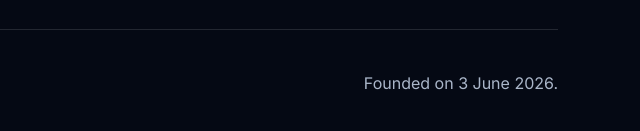
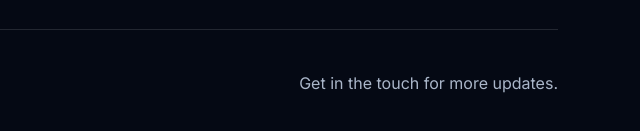
Before and after one commit to bizay047/himstack, a website: page pages/contact.html in a window 1280 px wide. Shown: the part 2926-3057 px from the top of the page, 640-1280 px from the left. Drawn offline with nearby package versions, Linux system fonts and the light colour scheme.

Commit message:
Update contact page with new footer and links
add contact link to the contact pages

```diff
--- a/pages/contact.html
+++ b/pages/contact.html
@@ -19,7 +19,7 @@
     <section class="section"><div class="container"><div class="section-title center" data-aos="fade-up"><span class="eyebrow">Location</span><h2>Find us on the map.</h2><p>Use the embedded map as a placeholder until the official office listing is finalized.</p></div><iframe class="map-frame" title="Google Maps section" loading="lazy" referrerpolicy="no-referrer-when-downgrade" src="https://www.google.com/maps?q=Birgunj%2044300%2C%20Nepal&output=embed"></iframe></div></section>
     <section class="section"><div class="container"><div class="section-title center" data-aos="fade-up"><span class="eyebrow">FAQ</span><h2>Before you reach out.</h2></div><div class="roadmap"><div class="faq-item open" data-aos="fade-up"><button class="faq-question" type="button" aria-expanded="true">Can we request an ERP demo?<span>-</span></button><div class="faq-answer"><p>Yes. Share your institution type and team size, and HimStack can arrange a walkthrough through sales@himstack.com.</p></div></div><div class="faq-item" data-aos="fade-up"><button class="faq-question" type="button" aria-expanded="false">Where should we report a security issue?<span>+</span></button><div class="faq-answer"><p>Please email security@himstack.com with the affected page, steps to reproduce, and your contact details.</p></div></div><div class="faq-item" data-aos="fade-up"><button class="faq-question" type="button" aria-expanded="false">Do you build custom products?<span>+</span></button><div class="faq-answer"><p>Yes. HimStack offers custom software, web, mobile, AI/ML, cloud, and consulting services.</p></div></div></div></div></section>
   </main>
-  <footer class="footer"><div class="container"><div class="footer-grid"><div><a class="brand" href="../index.html"><span class="brand-mark"><img class="brand-logo" src="../logo/logoHimstack.png" alt="HimStack logo"></span><span>HimStack</span></a><p>AI-powered ERP and digital solutions for education.</p></div><div class="footer-links"><h4>Quick Links</h4><a href="../index.html">Home</a><a href="about.html">About Us</a><a href="team.html">Team</a></div><div class="footer-links"><h4>Products</h4><a href="products.html">AI ERP</a><a href="products.html">Analytics</a></div><div class="footer-links"><h4>Services</h4><a href="services.html">Software</a><a href="services.html">Cloud</a></div><div class="footer-links"><h4>Resources</h4><a href="solutions.html">Solutions</a><a href="careers.html">Careers</a></div><div class="footer-links"><h4>Legal</h4><a href="#">Privacy</a><a href="#">Terms</a></div></div><div class="footer-bottom"><p>Copyright 2026 HimStack. All rights reserved.</p><p>Founded on 3 June 2026.</p></div></div></footer>
+  <footer class="footer"><div class="container"><div class="footer-grid"><div><a class="brand" href="../index.html"><span class="brand-mark"><img class="brand-logo" src="../logo/logoHimstack.png" alt="HimStack logo"></span><span>HimStack</span></a><p>AI-powered ERP and digital solutions for education.</p></div><div class="footer-links"><h4>Quick Links</h4><a href="../index.html">Home</a><a href="about.html">About Us</a><a href="team.html">Team</a></div><div class="footer-links"><h4>Products</h4><a href="products.html">AI ERP</a><a href="products.html">Analytics</a></div><div class="footer-links"><h4>Services</h4><a href="services.html">Software</a><a href="services.html">Cloud</a></div><div class="footer-links"><h4>Resources</h4><a href="solutions.html">Solutions</a><a href="careers.html">Careers</a></div><div class="footer-links"><h4>Legal</h4><a href="#">Privacy</a><a href="#">Terms</a></div></div><div class="footer-bottom"><p>Copyright 2026 HimStack. All rights reserved.</p><p><a href ="https://himstack.com/pages/contact.html">Get in the touch for more updates.</a></p></div></div></footer>
   <script src="https://unpkg.com/aos@2.3.1/dist/aos.js"></script><script src="https://cdnjs.cloudflare.com/ajax/libs/gsap/3.12.5/gsap.min.js"></script><script src="../scripts/main.js"></script>
 </body>
 </html>
```
